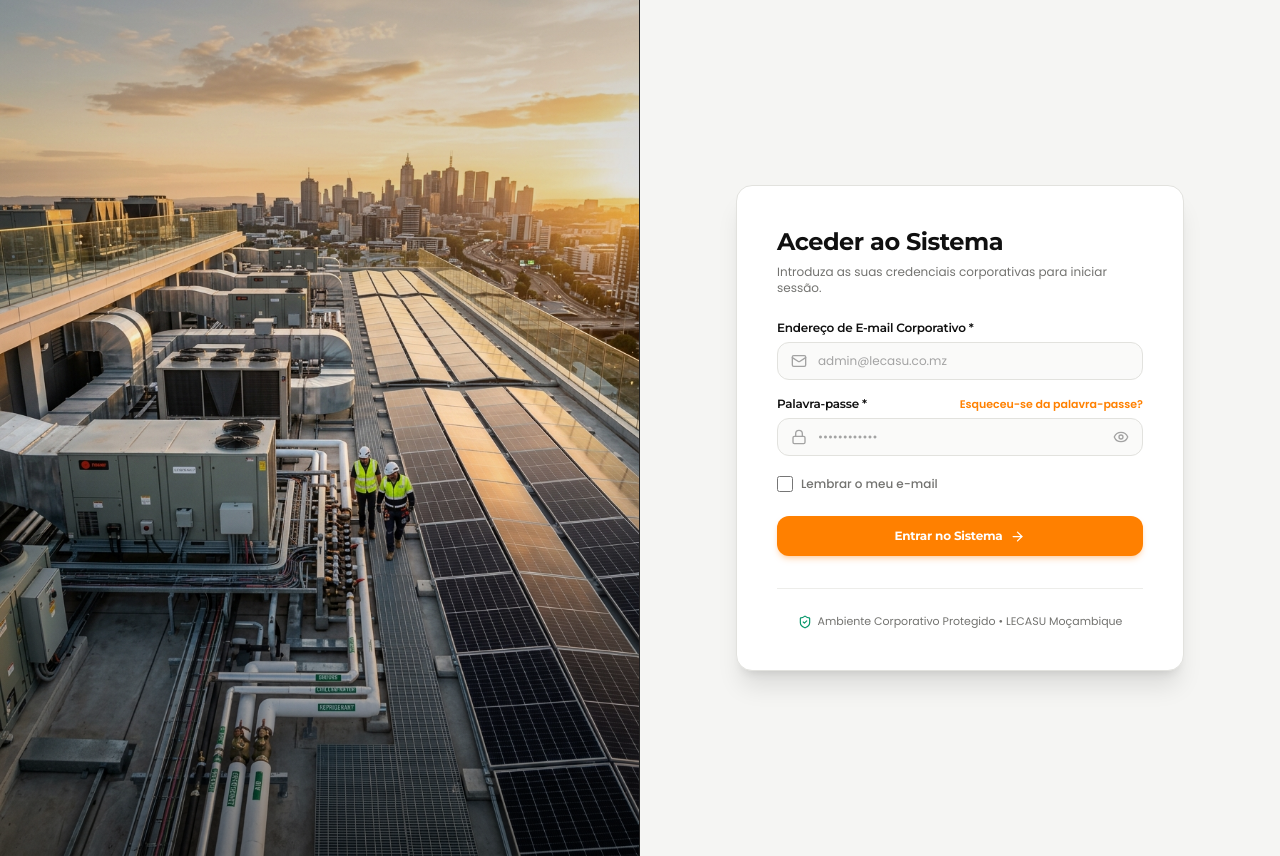
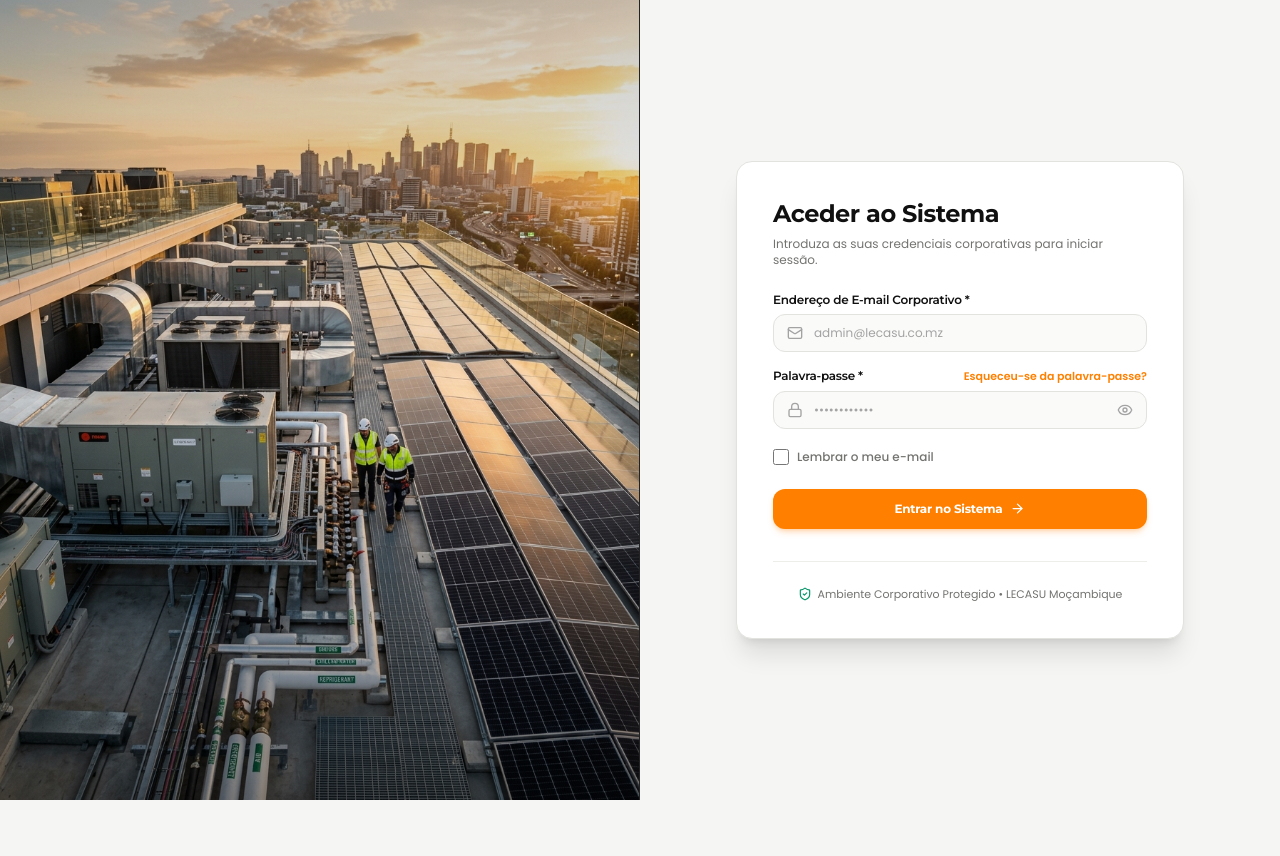
Before and after one commit to jossuemohamad-cmd/LECASU-Sistema-Operacional, a React (Vite) app in the folder frontend/: page / in a window 1280 px wide. After the commit the page ends 800 px from the top, so only its background shows below. Built offline with nearby package versions, Linux system fonts and the light colour scheme.

Commit message:
fix(auth): lock login page and cover image to strict 100vh with no vertical scroll

```diff
--- a/frontend/src/components/auth/LoginView.tsx
+++ b/frontend/src/components/auth/LoginView.tsx
@@ -296,29 +296,29 @@ export const LoginView: React.FC<LoginViewProps> = ({ onLoginSuccess }) => {
   }
 
   // =========================================================================
-  // 2. TELA DE LOGIN PROFISSIONAL (Dual-Panel Split-Screen Enterprise)
+  // 2. TELA DE LOGIN PROFISSIONAL (100vh Sem Scroll Vertical)
   // =========================================================================
   return (
-    <div className="min-h-screen w-full flex bg-[#F5F5F3] font-sans selection:bg-[#FF8000] selection:text-white">
+    <div className="h-screen max-h-screen w-screen overflow-hidden flex bg-[#F5F5F3] font-sans selection:bg-[#FF8000] selection:text-white">
 
       {/*
-        PAINEL ESQUERDO: IMAGEM CORPORATIVA DOS SERVIÇOS DA EMPRESA
+        PAINEL ESQUERDO: IMAGEM CORPORATIVA (100vh Sem Scroll)
       */}
-      <div className="hidden lg:block lg:w-1/2 relative overflow-hidden bg-[#101010] border-r border-[#222222]">
+      <div className="hidden lg:block lg:w-1/2 h-full max-h-screen relative overflow-hidden bg-[#101010] border-r border-[#222222]">
         <img
           src="/login-cover.jpg"
           alt="LECASU Serviços de Engenharia, Climatização e Energia Solar"
-          className="w-full h-full object-cover"
+          className="w-full h-full object-cover object-center"
         />
         {/* Sutil gradiente para acabamento sofisticado */}
         <div className="absolute inset-0 bg-gradient-to-t from-black/40 via-transparent to-black/20 pointer-events-none" />
       </div>
 
       {/*
-        PAINEL DIREITO: FORMULÁRIO DE LOGIN LIMPO, CLARO E PROFISSIONAL
+        PAINEL DIREITO: FORMULÁRIO DE LOGIN CENTRALIZADO
       */}
-      <div className="w-full lg:w-1/2 flex items-center justify-center p-6 sm:p-12 md:p-16 bg-[#F5F5F3]">
-        <div className="w-full max-w-md bg-white rounded-2xl border border-[#E2E2DE] shadow-xl p-8 sm:p-10 animate-in fade-in zoom-in-95 duration-200">
+      <div className="w-full lg:w-1/2 h-full max-h-screen flex items-center justify-center p-6 sm:p-8 md:p-10 overflow-y-auto bg-[#F5F5F3]">
+        <div className="w-full max-w-md bg-white rounded-2xl border border-[#E2E2DE] shadow-xl p-8 sm:p-9 animate-in fade-in zoom-in-95 duration-200 my-auto">
 
           {/* Logo visível em Mobile */}
           <div className="lg:hidden mb-6 text-center">
```
